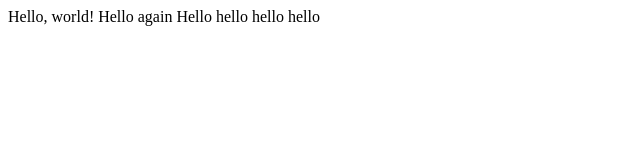
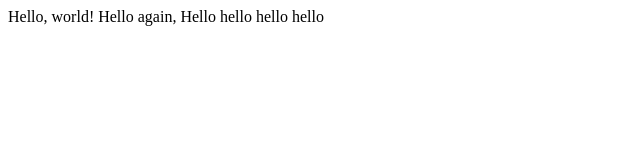
Before and after one commit to akadidas/lecture-0, a plain HTML site: page hello.html in a window 1280 px wide. Shown: the full height of the page, 0-640 px from the left. Drawn offline with Linux system fonts and the light colour scheme.

Commit message:
Update hello.html

```diff
--- a/hello.html
+++ b/hello.html
@@ -4,6 +4,6 @@
       <title>My webpage</title>
     </head>
     <body>
-      Hello, world! Hello again Hello hello hello hello
+      Hello, world! Hello again, Hello hello hello hello
     </body>
 </html>
```
